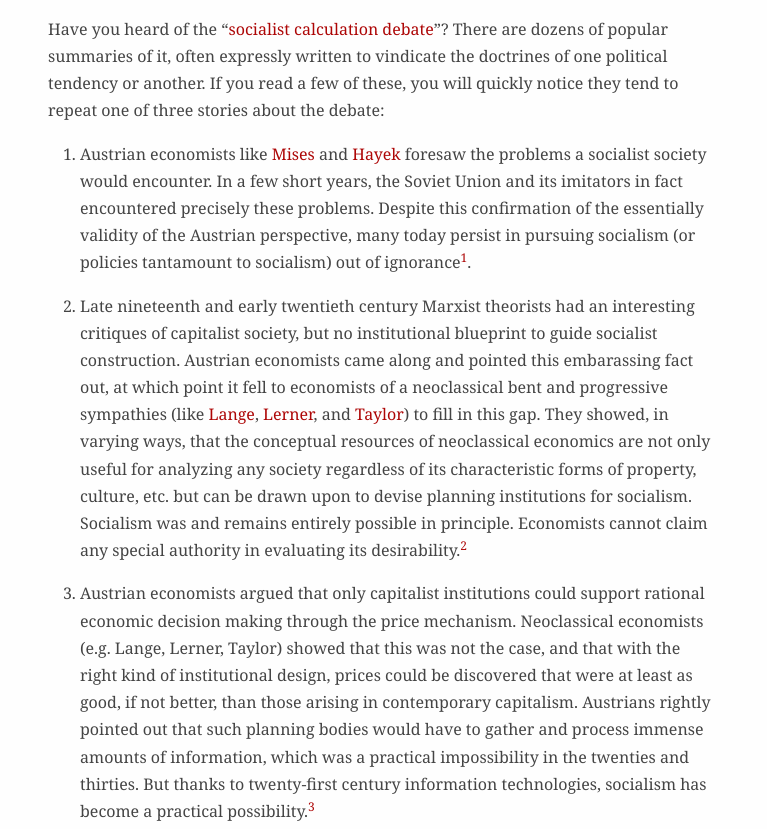
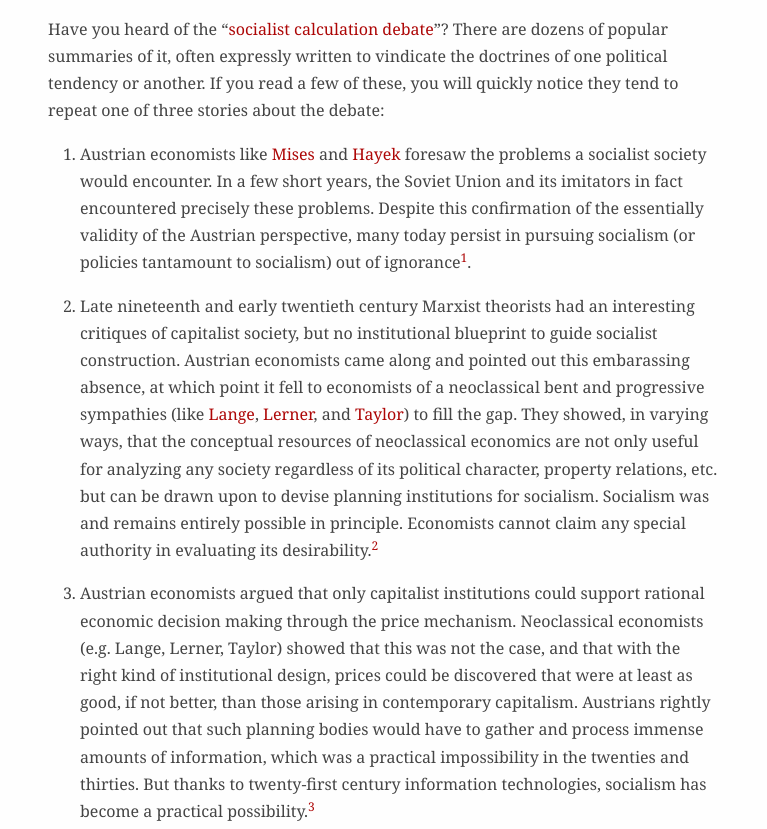
Before and after one commit to bwestergard/socialistplanning, a plain HTML site: page docs/posts/reckoning-with-mises.html in a window 1280 px wide. Shown: the part 268-1097 px from the top of the page, without its empty margins (256-1023 px from the left). Drawn offline with Linux system fonts and the light colour scheme.

Commit message:
more edits
Signed-off-by: Bjorn Westergard <bjornw@gmail.com>

```diff
--- a/docs/posts/reckoning-with-mises.html
+++ b/docs/posts/reckoning-with-mises.html
@@ -24,7 +24,7 @@
 <p>Have you heard of the “<a href="https://en.wikipedia.org/wiki/Socialist_calculation_debate">socialist calculation debate</a>”? There are dozens of popular summaries of it, often expressly written to vindicate the doctrines of one political tendency or another. If you read a few of these, you will quickly notice they tend to repeat one of three stories about the debate:</p>
 <ol type="1">
 <li><p>Austrian economists like <a href="https://en.wikipedia.org/wiki/Ludwig_von_Mises">Mises</a> and <a href="https://en.wikipedia.org/wiki/Friedrich_Hayek">Hayek</a> foresaw the problems a socialist society would encounter. In a few short years, the Soviet Union and its imitators in fact encountered precisely these problems. Despite this confirmation of the essentially validity of the Austrian perspective, many today persist in pursuing socialism (or policies tantamount to socialism) out of ignorance<a href="#fn1" class="footnote-ref" id="fnref1"><sup>1</sup></a>.</p></li>
-<li><p>Late nineteenth and early twentieth century Marxist theorists had an interesting critiques of capitalist society, but no institutional blueprint to guide socialist construction. Austrian economists came along and pointed this embarassing fact out, at which point it fell to economists of a neoclassical bent and progressive sympathies (like <a href="https://en.wikipedia.org/wiki/Oskar_R._Lange">Lange</a>, <a href="https://en.wikipedia.org/wiki/Abba_P._Lerner">Lerner</a>, and <a href="https://en.wikipedia.org/wiki/Fred_M._Taylor">Taylor</a>) to fill in this gap. They showed, in varying ways, that the conceptual resources of neoclassical economics are not only useful for analyzing any society regardless of its characteristic forms of property, culture, etc. but can be drawn upon to devise planning institutions for socialism. Socialism was and remains entirely possible in principle. Economists cannot claim any special authority in evaluating its desirability.<a href="#fn2" class="footnote-ref" id="fnref2"><sup>2</sup></a></p></li>
+<li><p>Late nineteenth and early twentieth century Marxist theorists had an interesting critiques of capitalist society, but no institutional blueprint to guide socialist construction. Austrian economists came along and pointed out this embarassing absence, at which point it fell to economists of a neoclassical bent and progressive sympathies (like <a href="https://en.wikipedia.org/wiki/Oskar_R._Lange">Lange</a>, <a href="https://en.wikipedia.org/wiki/Abba_P._Lerner">Lerner</a>, and <a href="https://en.wikipedia.org/wiki/Fred_M._Taylor">Taylor</a>) to fill the gap. They showed, in varying ways, that the conceptual resources of neoclassical economics are not only useful for analyzing any society regardless of its political character, property relations, etc. but can be drawn upon to devise planning institutions for socialism. Socialism was and remains entirely possible in principle. Economists cannot claim any special authority in evaluating its desirability.<a href="#fn2" class="footnote-ref" id="fnref2"><sup>2</sup></a></p></li>
 <li><p>Austrian economists argued that only capitalist institutions could support rational economic decision making through the price mechanism. Neoclassical economists (e.g. Lange, Lerner, Taylor) showed that this was not the case, and that with the right kind of institutional design, prices could be discovered that were at least as good, if not better, than those arising in contemporary capitalism. Austrians rightly pointed out that such planning bodies would have to gather and process immense amounts of information, which was a practical impossibility in the twenties and thirties. But thanks to twenty-first century information technologies, socialism has become a practical possibility.<a href="#fn3" class="footnote-ref" id="fnref3"><sup>3</sup></a></p></li>
 </ol>
 <p>These stories about the debate substantially contradict one another, and cannot all be accurate. At best they neglect interesting arguments<a href="#fn4" class="footnote-ref" id="fnref4"><sup>4</sup></a>.</p>
```
Also changed, not shown: 6 other files.
